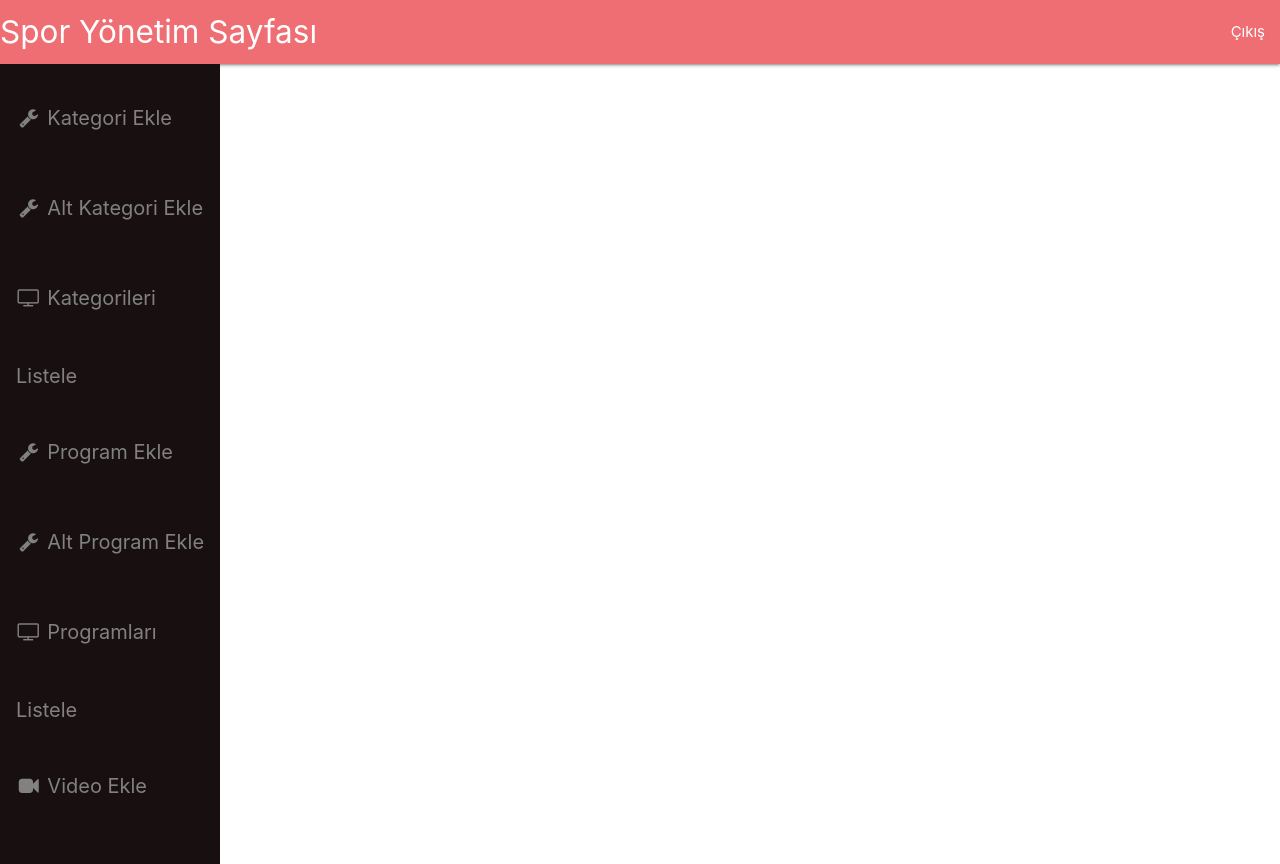
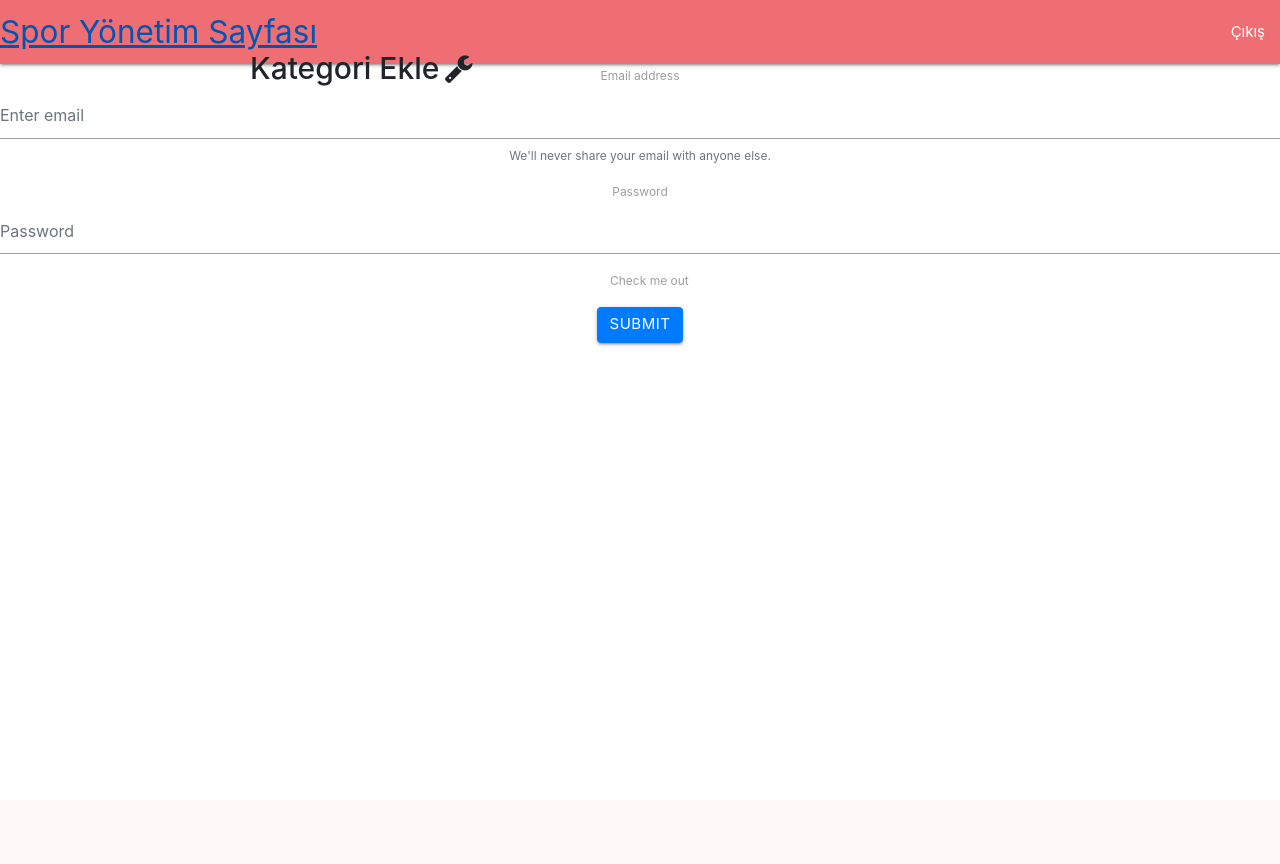
Before and after one commit to MrDede06/drfitweb, a Django app: page /yonetim/spor_main/spor_kategori/ in a window 1280 px wide. After the commit the page ends 346 px from the top, so only its background shows below. Run offline with Django 3.2, Linux system fonts and the light colour scheme; a user stored in the database is signed in; some libraries are stand-ins or nearby versions.

Commit message:
Spor Katehori Ekle

```diff
--- a/backend/templates/spor_home.html
+++ b/backend/templates/spor_home.html
@@ -16,7 +16,7 @@
       <a href="#" class="brand-logo">Spor Yönetim Sayfası</a>
       <a href="#" data-target="mobile-demo" class="sidenav-trigger"><i class="material-icons">menu</i></a>
       <ul id="nav-mobile" class="right hide-on-med-and-down">
-        <li><a href="logout">Çıkış</a></li>
+        <li><a href="/yonetim/logout/">Çıkış</a></li>
       </ul>
     </div>
     <div class="sidebar">
@@ -29,7 +29,7 @@
       <a href="#services"><i class="fa fa-fw fa-video-camera"></i> Video Ekle</a>
       <a href="#clients"><i class="fa fa-fw fa-user"></i> Spor Üyeleri</a>
       <a href="#contact"><i class="fa fa-fw fa-envelope"></i> Contact</a>
-      <a href="#contact"><i class="fa fa-fw fa-step-backward"></i> Ana Sayfa</a>
+      <a href="/yonetim/"><i class="fa fa-fw fa-step-backward"></i> Ana Sayfa</a>
     </div>
   </nav>
   <div class="orta_resim">
--- a/backend/templates/spor_kategori_ekle.html
+++ b/backend/templates/spor_kategori_ekle.html
@@ -9,18 +9,19 @@
     <!-- Compiled and minified JavaScript -->
     <script src="https://cdnjs.cloudflare.com/ajax/libs/materialize/1.0.0/js/materialize.min.js"></script>
     <link rel="stylesheet" href="https://cdnjs.cloudflare.com/ajax/libs/font-awesome/4.7.0/css/font-awesome.min.css">
-
+    <link rel="stylesheet" href="https://stackpath.bootstrapcdn.com/bootstrap/4.3.1/css/bootstrap.min.css" integrity="sha384-ggOyR0iXCbMQv3Xipma34MD+dH/1fQ784/j6cY/iJTQUOhcWr7x9JvoRxT2MZw1T" crossorigin="anonymous">
  </head>
   <nav class="nav-extended">
     <div class="nav-wrapper">
       <a href="#" class="brand-logo">Spor Yönetim Sayfası</a>
       <a href="#" data-target="mobile-demo" class="sidenav-trigger"><i class="material-icons">menu</i></a>
       <ul id="nav-mobile" class="right hide-on-med-and-down">
-        <li><a href="logout">Çıkış</a></li>
+        <li><a href="/yonetim/logout/">Çıkış</a></li>
       </ul>
     </div>
+    <!--
     <div class="sidebar">
-      <a href="spor_kategori"><i class="fa fa-fw fa-wrench"></i> Kategori Ekle</a>
+      <a href="#"><i class="fa fa-fw fa-wrench"></i> Kategori Ekle</a>
       <a href="#services"><i class="fa fa-fw fa-wrench"></i> Alt Kategori Ekle</a>
       <a href="#services"><i class="fa fa-fw fa-tv"></i> Kategorileri Listele</a>
       <a href="#home"><i class="fa fa-fw fa-wrench"></i> Program Ekle</a>
@@ -29,14 +30,46 @@
       <a href="#services"><i class="fa fa-fw fa-video-camera"></i> Video Ekle</a>
       <a href="#clients"><i class="fa fa-fw fa-user"></i> Spor Üyeleri</a>
       <a href="#contact"><i class="fa fa-fw fa-envelope"></i> Contact</a>
-      <a href="#contact"><i class="fa fa-fw fa-step-backward"></i> Ana Sayfa</a>
+      <a href="/yonetim/"><i class="fa fa-fw fa-step-backward"></i> Ana Sayfa</a>
     </div>
+    //-->
   </nav>
 
+  <h1>Kategori Ekle<i class="fa fa-fw fa-wrench"></i></h1>
 
-  <!-- The sidebar -->
+  <div class="form_container">
+    <form align="center">
+      <div class="form-group">
+        <label for="exampleInputEmail1">Email address</label>
+        <input type="email" class="form-control" id="exampleInputEmail1" aria-describedby="emailHelp" placeholder="Enter email">
+        <small id="emailHelp" class="form-text text-muted">We'll never share your email with anyone else.</small>
+      </div>
+      <div class="form-group">
+        <label for="exampleInputPassword1">Password</label>
+        <input type="password" class="form-control" id="exampleInputPassword1" placeholder="Password">
+      </div>
+      <div class="form-group form-check">
+        <input type="checkbox" class="form-check-input" id="exampleCheck1">
+        <label class="form-check-label" for="exampleCheck1">Check me out</label>
+      </div>
+      <button type="submit" class="btn btn-primary">Submit</button>
+
+    </form>
+
+  </div>
 
   <style>
+    .from_container{
+      position: absolute;
+      top: 50px;
+      padding-left: 250px;
+    }
+     h1 {
+      position: absolute;
+      top: 50px;
+      padding-left: 250px;
+      font-size: 30px;
+     }
     .sidebar {
       top: 64px;
       height: 100%;
--- a/backend/urls.py
+++ b/backend/urls.py
@@ -7,7 +7,6 @@ app_name = "backend"
 urlpatterns = [
     path("", views.yonetim, name="yonetim"),
     path("logout/", views.logout_request, name="logout"),
-    path("spor_main/logout/", views.logout_request, name="logout"),
     path("spor_main/", views.spor_main, name="spor_main"),
     path("spor_main/spor_kategori/", spor.kategori_ekle, name="spor_kategori_ekle")
 ]
```
Also changed, not shown: db.sqlite3.
